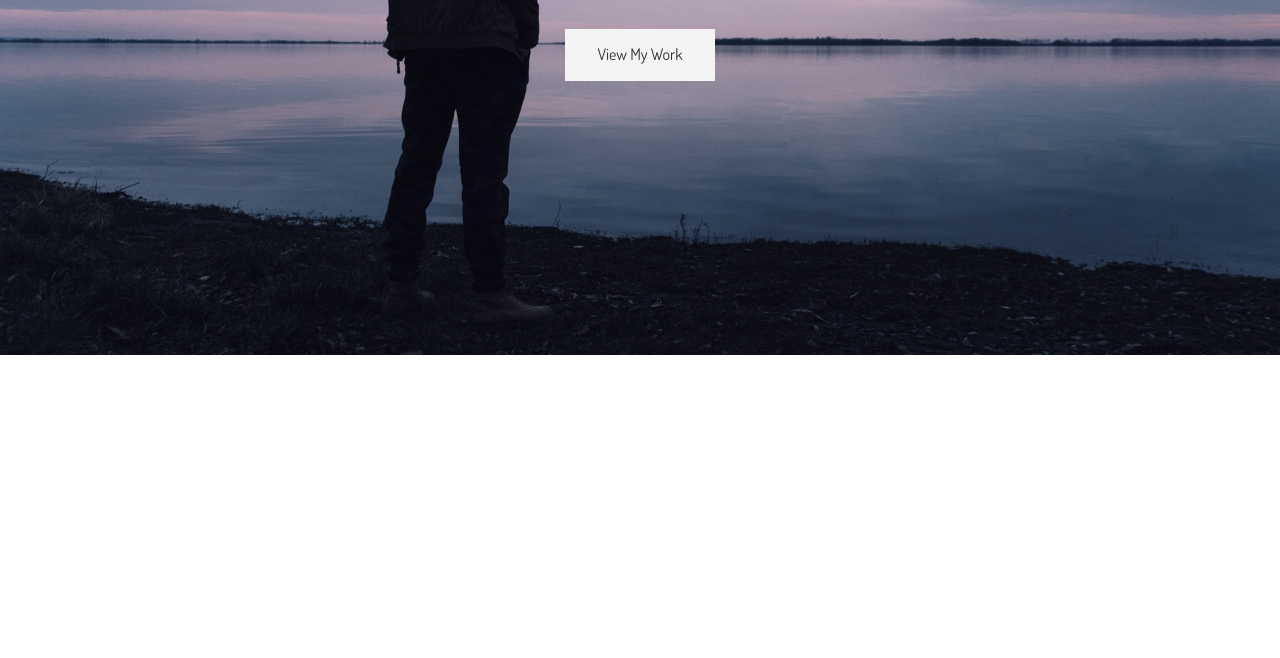
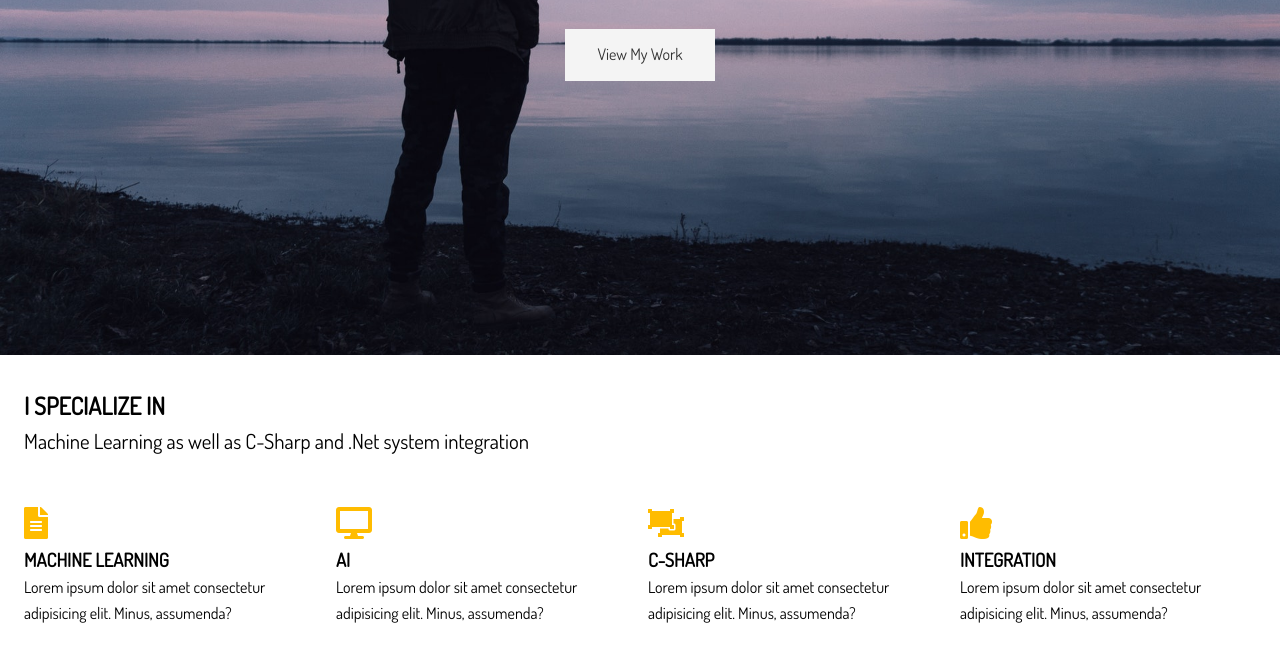
Before and after one commit to payam49er/ui-practice, a website: page Portfolio_Project/index.html in a window 1280 px wide. Shown: the part 445-1103 px from the top of the page. Before the commit the page ends 800 px from the top, so only its background shows below. Drawn offline with Linux system fonts and the light colour scheme.

Commit message:
personal portfolio in progress

```diff
--- a/Portfolio_Project/index.html
+++ b/Portfolio_Project/index.html
@@ -26,12 +26,47 @@
                 </ul>
             </nav>
             <div class="header-content">
-                <h1>I AM Payam The <span class="txt-type" data-wait="3000" data-words='["Photographer","Designer"m"UI/UX Dev]'></span></h1>
+                <h1>I AM Payam The <span class="txt-type" data-wait="3000"
+                        data-words='["Photographer","Designer"m"UI/UX Dev]'></span></h1>
                 <p class="lead">I specialized in backend development, system architecture and integration</p>
                 <a href="work.html" class="btn-light">View My Work</a>
             </div>
         </div>
     </header>
+
+    <!--Section A: Specialize-->
+    <section id="home-a" class="text-center py-2">
+        <div class="container">
+            <h2 class="section-title">I Specialize IN</h2>
+            <div class="bottom-line">
+                <div class="lead">
+                    <p>Machine Learning as well as C-Sharp and .Net system integration</p>
+                </div>
+                <div class="specials">
+                    <div>
+                        <i class="fas fa-file-alt fa-2x"></i>
+                        <h3>Machine learning</h3>
+                        <p>Lorem ipsum dolor sit amet consectetur adipisicing elit. Minus, assumenda?</p>
+                    </div>
+                    <div>
+                        <i class="fas fa-desktop fa-2x"></i>
+                        <h3>AI</h3>
+                        <p>Lorem ipsum dolor sit amet consectetur adipisicing elit. Minus, assumenda?</p>
+                    </div>
+                    <div>
+                        <i class="fas fa-object-ungroup fa-2x"></i>
+                        <h3>C-Sharp</h3>
+                        <p>Lorem ipsum dolor sit amet consectetur adipisicing elit. Minus, assumenda?</p>
+                    </div>
+                    <div>
+                        <i class="fas fa-thumbs-up fa-2x"></i>
+                        <h3>Integration</h3>
+                        <p>Lorem ipsum dolor sit amet consectetur adipisicing elit. Minus, assumenda?</p>
+                    </div>
+                </div>
+            </div>
+        </div>
+    </section>
 </body>
 
 </html>
--- a/Portfolio_Project/scss/main.scss
+++ b/Portfolio_Project/scss/main.scss
@@ -15,6 +15,40 @@ $bg-image: url('../img/showcase.jpg');
     margin: auto;
     overflow: hidden;
 }
+
+//padding
+.py{
+    &-1{
+        padding: 1rem 0;
+    }
+    &-2{
+        padding: 2rem 0;
+    }
+    &-3{
+        padding: 3rem 0;
+    }
+    &-4{
+        padding: 4rem 0;
+    }
+}
+
+.my{
+    &-1{
+        margin: 1rem 0;
+    }
+    &-2{
+        margin: 2rem 0;
+    }
+    &-3{
+        margin: 3rem 0;
+    }
+    &-4{
+        margin: 4rem 0;
+    }
+}
+
+
+
 
 //Buttons
 
@@ -153,3 +187,21 @@ img {
 
     &-inner {}
 }
+
+//home section
+
+#home{
+    &-a{
+        .specials{
+            margin-top: 3rem;
+            display: grid;
+            grid-gap: 1rem;
+            grid-template-columns: repeat(4,1fr);
+
+            .fas{
+                color: $main-color;
+                padding-bottom: 0.4rem;
+            }
+        }
+    }
+}
```
Also changed, not shown: Portfolio_Project/dist/css/main.css.
